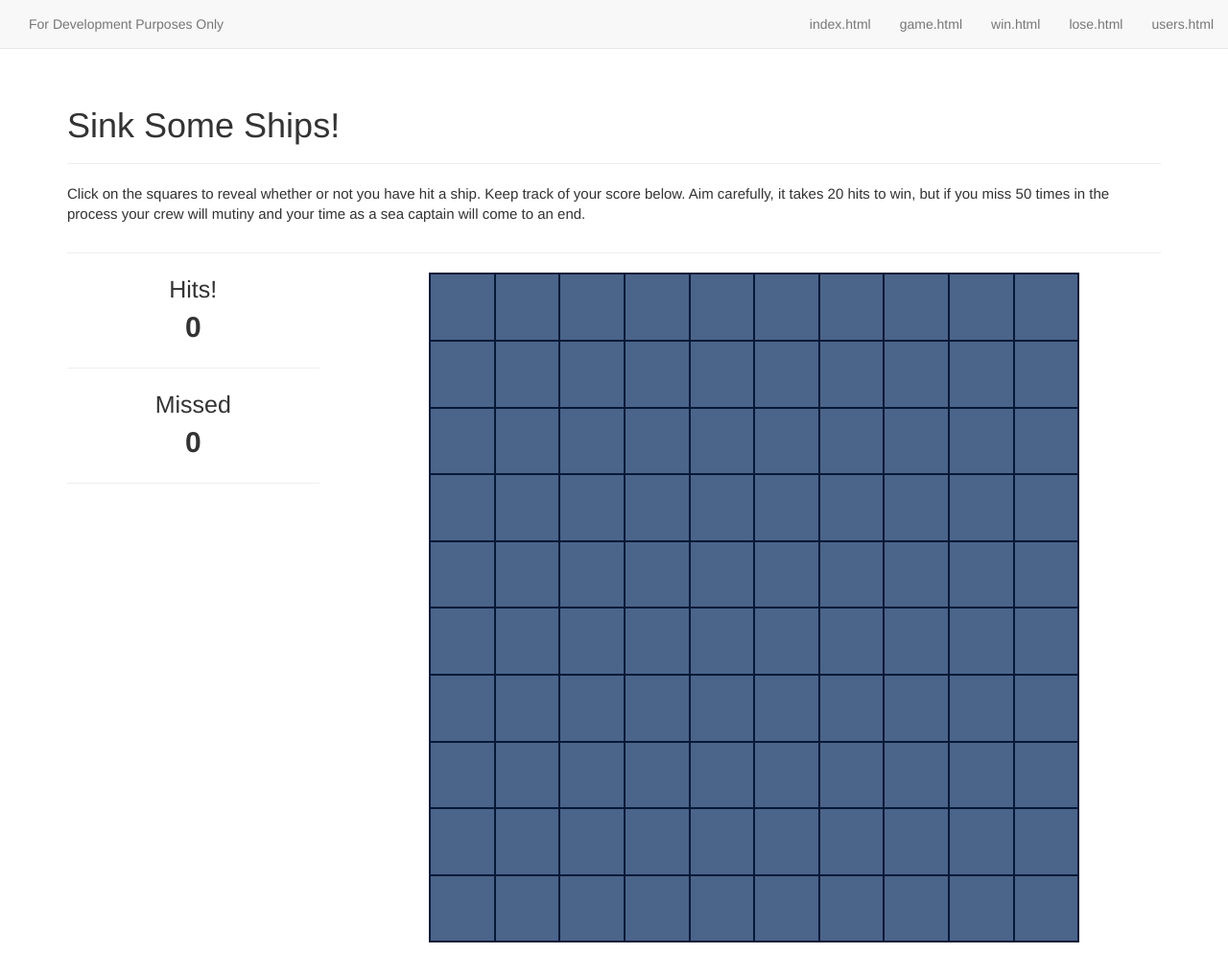
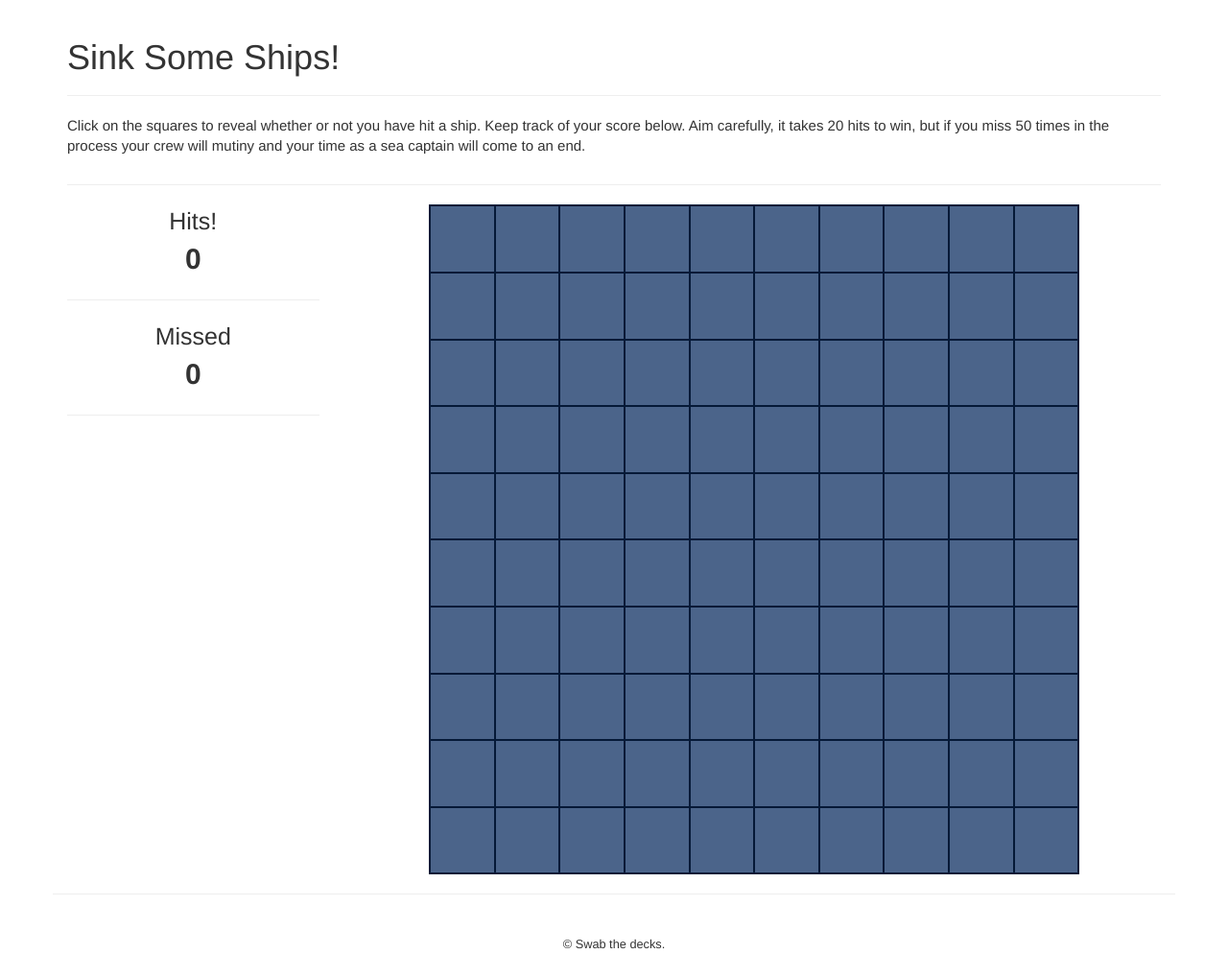
Before and after one commit to nicoson21/battleshipGame, a plain HTML site: page game.html in a window 1280 px wide. Shown: the top 994 px of the page at 96% size. Drawn offline with nearby package versions, Linux system fonts and the light colour scheme.

Commit message:
removed nav bar from game, index, win, and lose

```diff
--- a/game.html
+++ b/game.html
@@ -11,7 +11,7 @@
   </head>
 
   <body>
-    <nav class="navbar navbar-default navbar-static-top" role="navigation">
+    <!-- <nav class="navbar navbar-default navbar-static-top" role="navigation">
       <div class="container-fluid">
         <div class="navbar-header">
           <button type="button" class="navbar-toggle" data-toggle="collapse" data-target="#navbar">
@@ -32,9 +32,9 @@
             <li><a href="lose.html">lose.html</a></li>
             <li><a href="users.html">users.html</a></li>
           </ul>
-        </div><!-- /.navbar-collapse -->
-      </div><!-- /.container-->
-    </nav>
+        </div>
+      </div>
+    </nav> -->
     <div class="container">
       <div class="page-header">
         <h1>Sink Some Ships!</h1>
```
Also changed, not shown: index.html (+4 -4 lines), lose.html (+4 -4 lines), win.html (+4 -4 lines).
